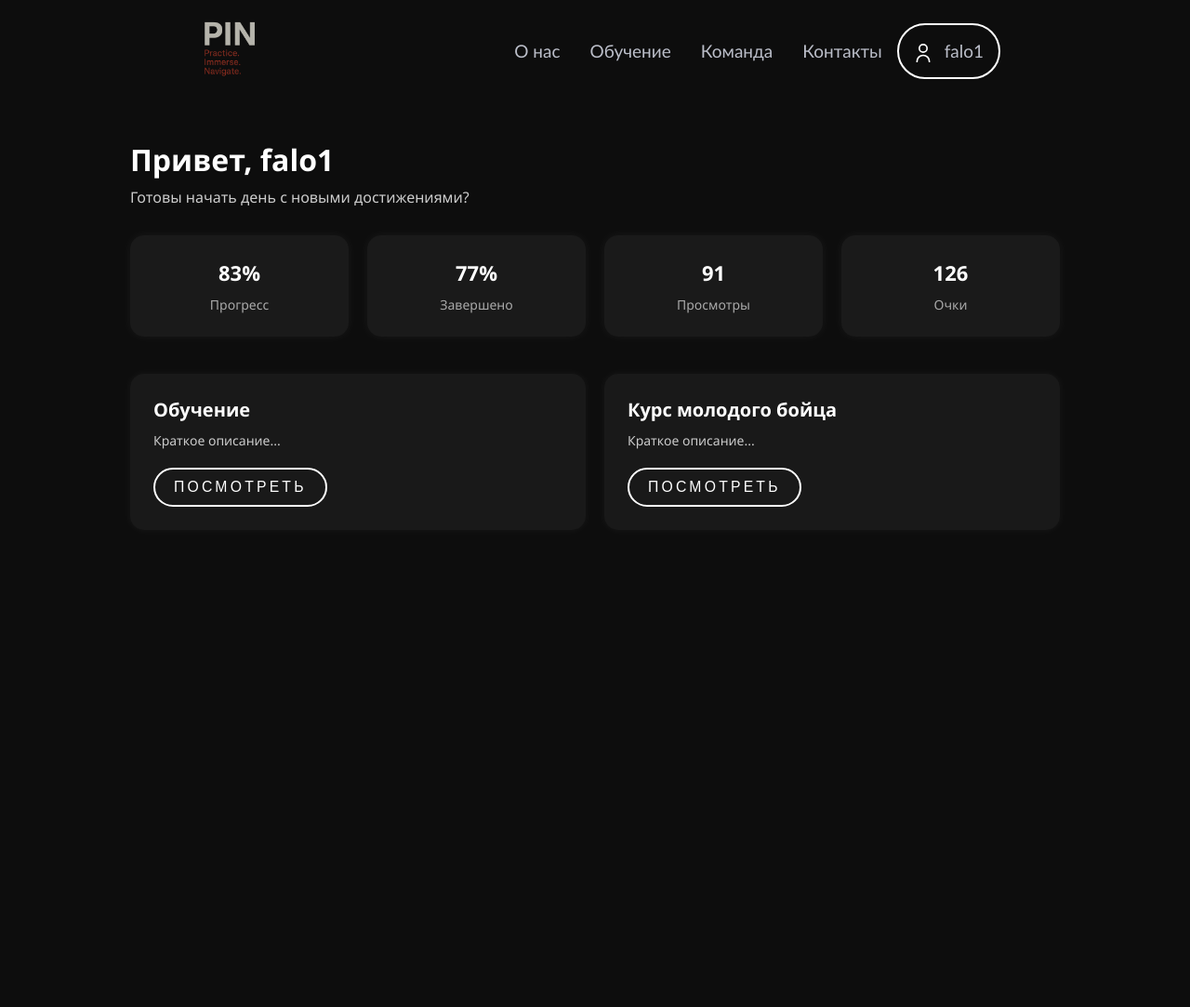
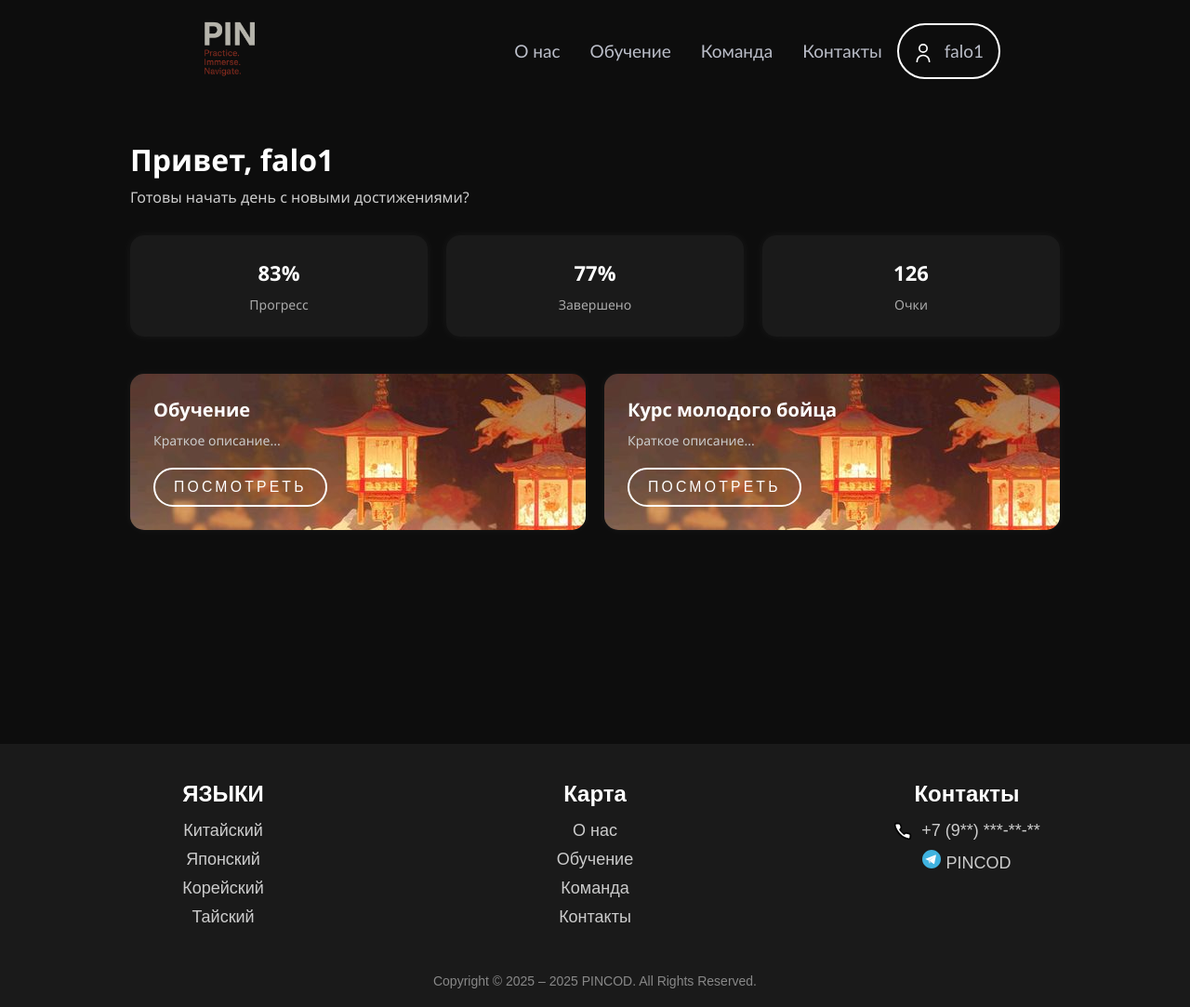
Before and after one commit to MyNameIsMoran14/language_platform, a Flask app: page /profile in a window 1280 px wide. Shown: the whole page at 93% size. Before the commit the page ends 545 px from the top, so only its background shows below. Run offline with Flask 3, Linux system fonts and the light colour scheme; a user stored in the database is signed in.

Commit message:
china course

```diff
--- a/PIN/static/css/main.css
+++ b/PIN/static/css/main.css
@@ -758,14 +758,15 @@ html {
   display: flex;
   justify-content: space-between;
   flex-wrap: wrap;
-  margin-bottom: 30px;
+  gap: 20px;
 }
 
 .footer-links {
   display: flex;
-  flex: 1;
-  min-width: 60%;
+  flex: 2;
+  gap: 40px;
   flex-wrap: wrap;
+  justify-content: space-evenly;
 }
 
 .links-column {
@@ -775,18 +776,21 @@ html {
 }
 
 .links-column h3 {
-  font-size: 18px;
+  font-size: 24px;
   margin-bottom: 15px;
   color: #ffffff;
+  text-align: center;
 }
 
 .links-column ul {
   list-style: none;
   padding: 0;
+  text-align: center;
 }
 
 .links-column ul li {
   margin-bottom: 10px;
+  font-size: 18px;
 }
 
 .links-column ul li a {
@@ -841,6 +846,29 @@ html {
   color: #888888;
   font-size: 14px;
   margin-top: 20px;
+}
+
+.contact-list {
+  list-style: none;
+  padding: 0;
+  text-align: center;
+}
+
+.contact-list li {
+  display: flex;
+  align-items: center;
+  justify-content: center;
+  gap: 10px;
+  color: #ccc;
+  margin-bottom: 10px;
+  font-size: 18px;
+}
+
+.contact-icon {
+  width: 20px;
+  height: 20px;
+
+
 }
 
 
@@ -1042,7 +1070,7 @@ html {
 }
 
 .project-card {
-    background: rgba(255, 255, 255, 0.05);
+    background-image: url("../img/bg-lk.jpg");
     border-radius: 15px;
     padding: 25px;
     flex: 1 1 calc(50% - 20px);
--- a/PIN/static/js/app.js
+++ b/PIN/static/js/app.js
@@ -73,6 +73,17 @@ function scrollToAbout() {
 	});
 }
 
+document.addEventListener("DOMContentLoaded", function () {
+	const hash = window.location.hash;
+	if (hash) {
+		const target = document.querySelector(hash);
+		if (target) {
+			// плавная прокрутка
+			target.scrollIntoView({ behavior: "smooth" });
+		}
+	}
+});
+
 /*знаешь что такое безумие? при каждом заходе на секцию - анимка снова (каюсь,вернула до одного воспроизведения)*/
 const image = document.querySelector('.about-image img');
 let animationPlayed = false;
--- a/PIN/static/js/modal.js
+++ b/PIN/static/js/modal.js
@@ -49,3 +49,18 @@ document.addEventListener("DOMContentLoaded", () => {
     window.location.href = "/register";
   };
 });
+
+function openArticleModal() {
+  document.getElementById('article-modal').style.display = 'flex';
+}
+
+function closeArticleModal() {
+  document.getElementById('article-modal').style.display = 'none';
+}
+
+window.addEventListener('click', function (e) {
+  const modal = document.getElementById('article-modal');
+  if (e.target === modal) {
+    closeArticleModal();
+  }
+});
--- a/PIN/templates/pages/profile.html
+++ b/PIN/templates/pages/profile.html
@@ -68,7 +68,6 @@
             <div class="stats-bar">
                 <div class="stat">83%<span>Прогресс</span></div>
                 <div class="stat">77%<span>Завершено</span></div>
-                <div class="stat">91<span>Просмотры</span></div>
                 <div class="stat">126<span>Очки</span></div>
             </div>
 
@@ -87,6 +86,55 @@
         </div>
     </div>
 
+	<footer class="site-footer">
+		<div class="footer-container">
+			<div class="footer-main-content">
+				<div class="footer-links">
+					<div class="links-column">
+						<h3>ЯЗЫКИ</h3>
+						<ul>
+							<li><a href="{{ url_for('chinese_course') }}">Китайский</a></li>
+							<li><a href="#">Японский</a></li>
+							<li><a href="#">Корейский</a></li>
+							<li><a href="#">Тайский</a></li>
+						</ul>
+					</div>
+
+					<div class="links-column">
+						<h3>Карта</h3>
+						<ul>
+							<li><a href="{{ url_for('home') }}#about">О нас</a></li>
+							<li><a href="{{ url_for('learning') }}">Обучение</a></li>
+							<li><a href="/inteam">Команда</a></li>
+							<li><a href="/contacts">Контакты</a></li>
+						</ul>
+					</div>
+
+					<div class="links-column">
+						<h3>Контакты</h3>
+						<ul class="contact-list">
+							<li>
+								<img src="{{ url_for('static', filename='img/phone-call-svgrepo-com.svg') }}" alt="Phone" class="contact-icon">
+								<span>+7 (9**) ***-**-**</span>
+							</li>
+							<li>
+								<a href="https://t.me/pinpincod" target="_blank" class="telegram-link">
+									<img src="{{ url_for('static', filename='img/telegram-svgrepo-com.svg') }}" alt="Telegram" class="contact-icon">
+									<span>PINCOD</span>
+								</a>
+							</li>
+
+						</ul>
+					</div>
+				</div>
+			</div>
+
+			<div class="copyright">
+				<p>Copyright © 2025 – 2025 PINCOD. All Rights Reserved.</p>
+			</div>
+		</div>
+	</footer>
+
 
 
 </body>
```
Also changed, not shown: other parts of PIN/static/css/main.css (+145 -0 lines), PIN/templates/pages/cards_game.html (+24 -14 lines), PIN/templates/pages/china_course.html (+146 -0 lines), PIN/templates/pages/index.html (+26 -14 lines), PIN/templates/pages/learning_page.html (+24 -14 lines), PIN/static/img/bg-lk.jpg (added), PIN/static/img/phone-call-svgrepo-com.svg (added), PIN/static/img/telegram-svgrepo-com.svg (added).
